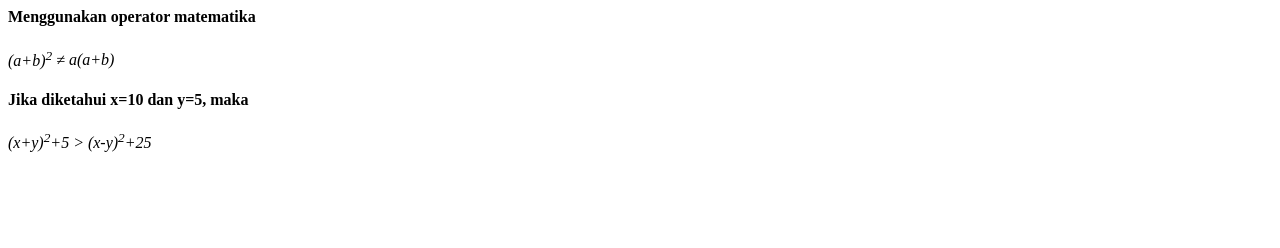
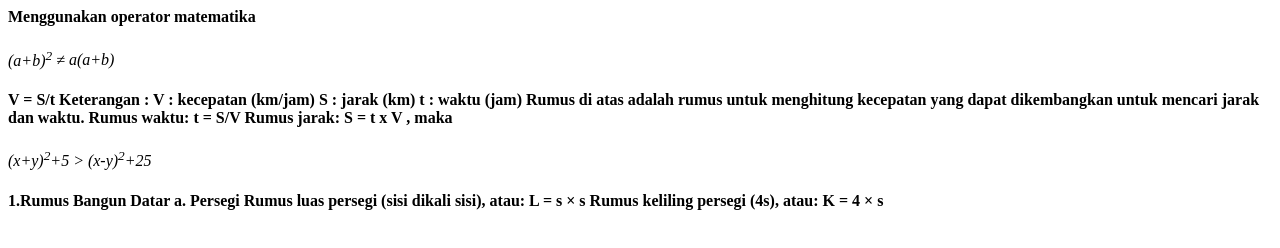
Before and after one commit to alfin010802/alfin010802.github.io, a plain HTML site: page AlfinT3.html in a window 1280 px wide. Drawn offline with Linux system fonts and the light colour scheme.

Commit message:
Update AlfinT3.html

```diff
--- a/AlfinT3.html
+++ b/AlfinT3.html
@@ -7,7 +7,30 @@
       <h4>Menggunakan operator matematika</h4>
    <p><var>(a+b)<sup>2</sup></var><var> &#8800;</var> <var>a(a+b)</var></p>
 
-   <h4>Jika diketahui x=10 dan y=5, maka</h4>
+   <h4>V = S/t
+Keterangan :
+V : kecepatan (km/jam)
+S : jarak (km)
+t : waktu (jam)
+
+Rumus di atas adalah rumus untuk menghitung kecepatan yang dapat dikembangkan untuk mencari jarak dan waktu.
+
+Rumus waktu:
+t = S/V
+Rumus jarak:
+S = t x V
+
+, maka</h4>
    <p><var>(x+y)<sup>2</sup>+5</var><var> &#62; </var><var>(x-y)<sup>2</sup>+25</var></p>
    </body>
+       <h4>1.Rumus Bangun Datar
+a. Persegi
+Rumus luas persegi (sisi dikali sisi), atau:
+
+L = s × s
+
+Rumus keliling persegi (4s), atau:
+
+K = 4 × s
+
 </html>
```
